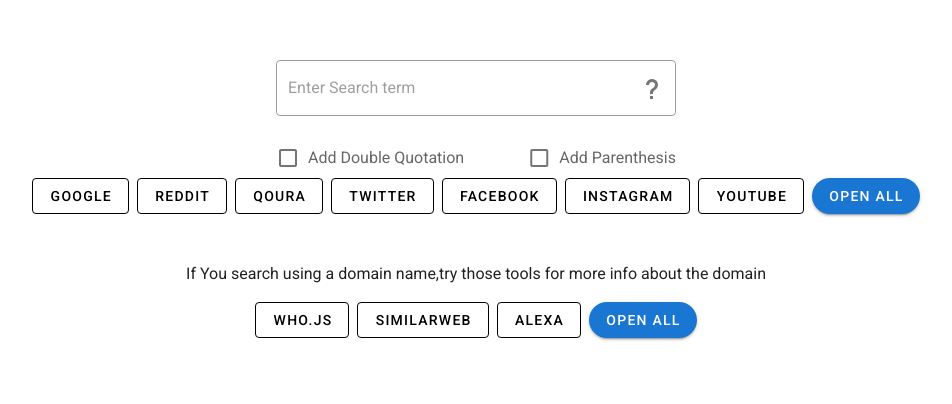
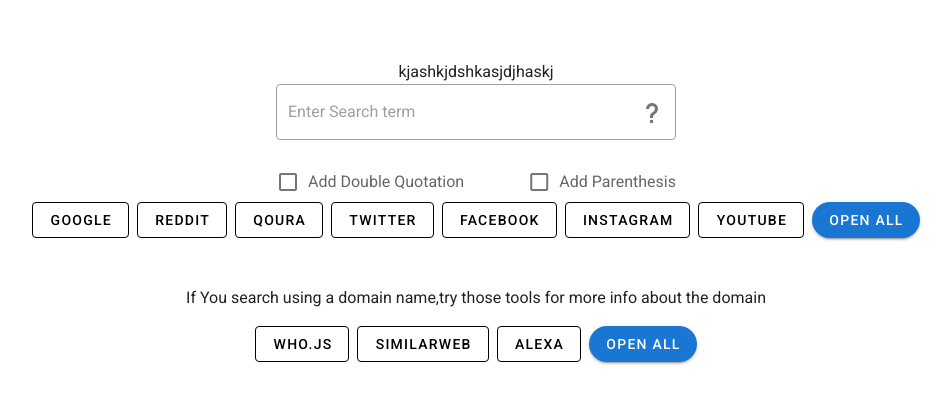
Before and after one commit to Mayo46/global-search, a Nuxt app: page / in a window 1280 px wide. Shown: the part 112-516 px from the top of the page, without its empty margins (164-1116 px from the left). Built offline with nearby package versions, Linux system fonts and the light colour scheme.

Commit message:
some comment

```diff
--- a/pages/index.vue
+++ b/pages/index.vue
@@ -1,5 +1,6 @@
 <template>
   <div class="custom-container center-center">
+    kjashkjdshkasjdjhaskj
     <div class="text-center">
       <div class="search-section">
         <v-text-field
```
